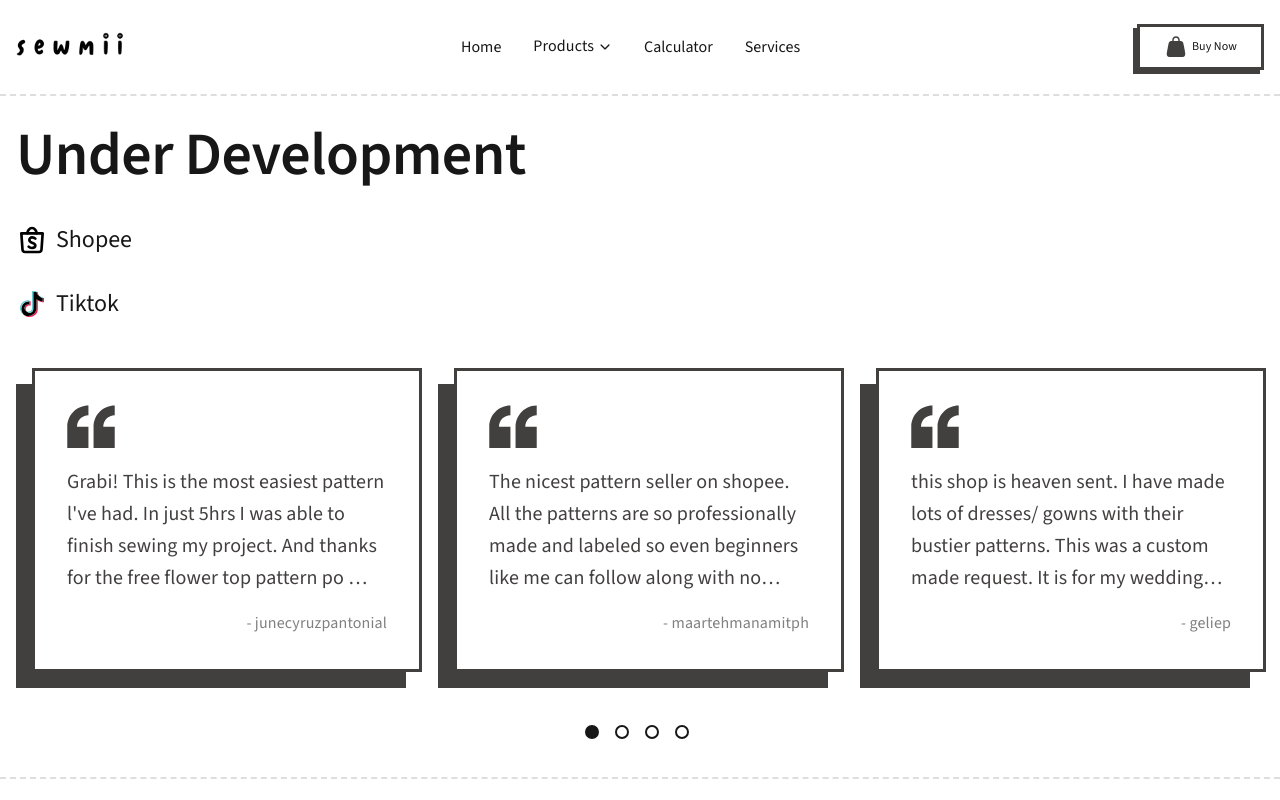
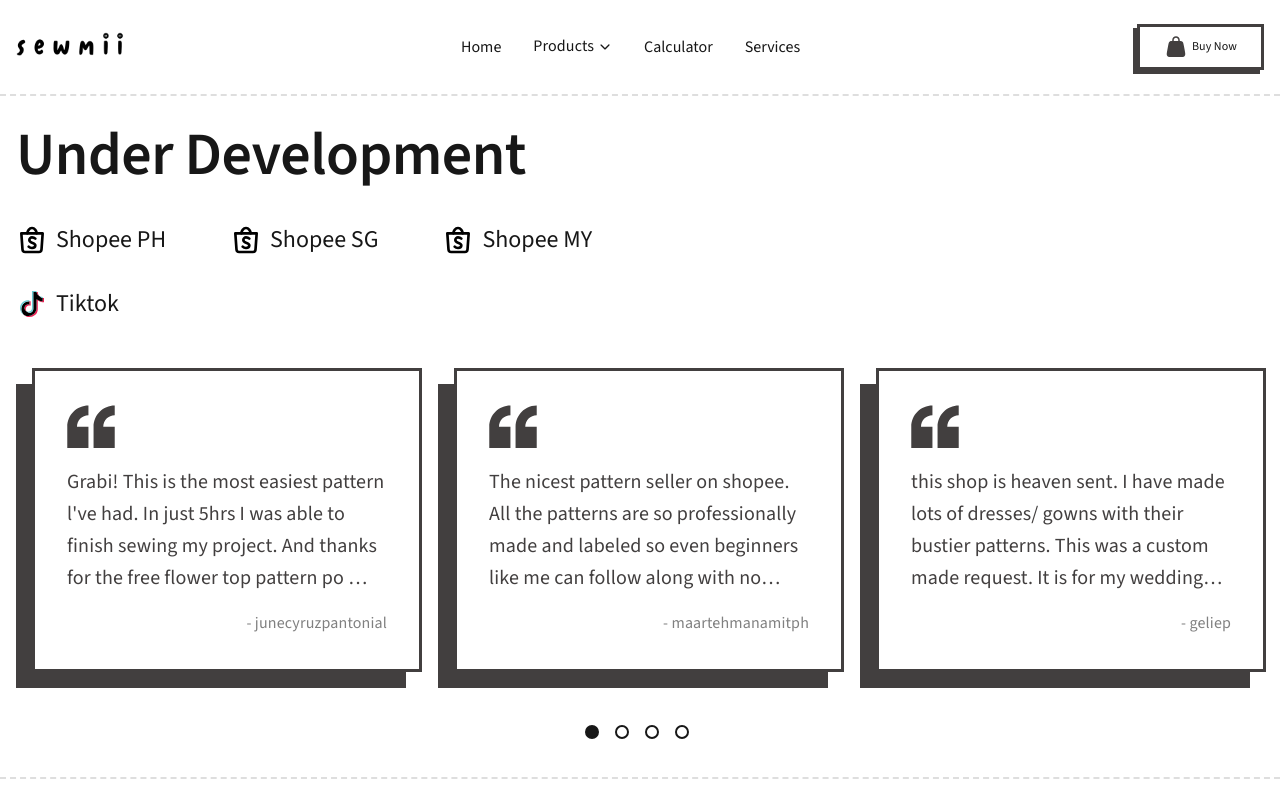
Before and after one commit to karthik-2906/sewmii-website, a Next.js app: page / in a window 1280 px wide. Shown: the top 800 px of the page. Built offline with nearby package versions, Linux system fonts and the light colour scheme.

Commit message:
added shopee links

```diff
--- a/app/HomeClient.tsx
+++ b/app/HomeClient.tsx
@@ -70,10 +70,20 @@
         <Box component={'div'}>
             <Box margin={{ margin: '96px 16px 0', md: '120px 16px 0', lg: '120px auto 0' }} maxWidth="1248px">
                 <Typography variant="h2" fontFamily={'Source Sans Bold'}>Under Development</Typography>
-                <Link href="https://shopee.ph/sewmii" color="inherit" sx={{ textDecoration: 'none' }} display={'flex'} gap={1} marginTop={4}>
-                    <Image src={"/icons/shopee.svg"} alt={'Shopee logo'} height={32} width={32} style={{ display: 'block' }} />
-                    <Typography variant="h5" fontFamily={'Source Sans Regular'}>Shopee</Typography>
-                </Link>
+                <Box display={'flex'} gap={8}>
+                    <Link href="https://shopee.ph/sewmii" color="inherit" sx={{ textDecoration: 'none' }} display={'flex'} gap={1} marginTop={4}>
+                        <Image src={"/icons/shopee.svg"} alt={'Shopee logo'} height={32} width={32} style={{ display: 'block' }} />
+                        <Typography variant="h5" fontFamily={'Source Sans Regular'}>Shopee PH</Typography>
+                    </Link>
+                    <Link href="https://shopee.sg/sewmiiro.sg" color="inherit" sx={{ textDecoration: 'none' }} display={'flex'} gap={1} marginTop={4}>
+                        <Image src={"/icons/shopee.svg"} alt={'Shopee logo'} height={32} width={32} style={{ display: 'block' }} />
+                        <Typography variant="h5" fontFamily={'Source Sans Regular'}>Shopee SG</Typography>
+                    </Link>
+                    <Link href="https://shopee.com.my/sewmiina.my" color="inherit" sx={{ textDecoration: 'none' }} display={'flex'} gap={1} marginTop={4}>
+                        <Image src={"/icons/shopee.svg"} alt={'Shopee logo'} height={32} width={32} style={{ display: 'block' }} />
+                        <Typography variant="h5" fontFamily={'Source Sans Regular'}>Shopee MY</Typography>
+                    </Link>
+                </Box>
                 <Link href="https://www.tiktok.com/@sewmii.studio" color="inherit" sx={{ textDecoration: 'none' }} display={'flex'} gap={1} marginTop={4}>
                     <Image src={"/icons/tiktok.svg"} alt={'Tiktok logo'} height={32} width={32} style={{ display: 'block' }} />
                     <Typography variant="h5" fontFamily={'Source Sans Regular'}>Tiktok</Typography>
```
